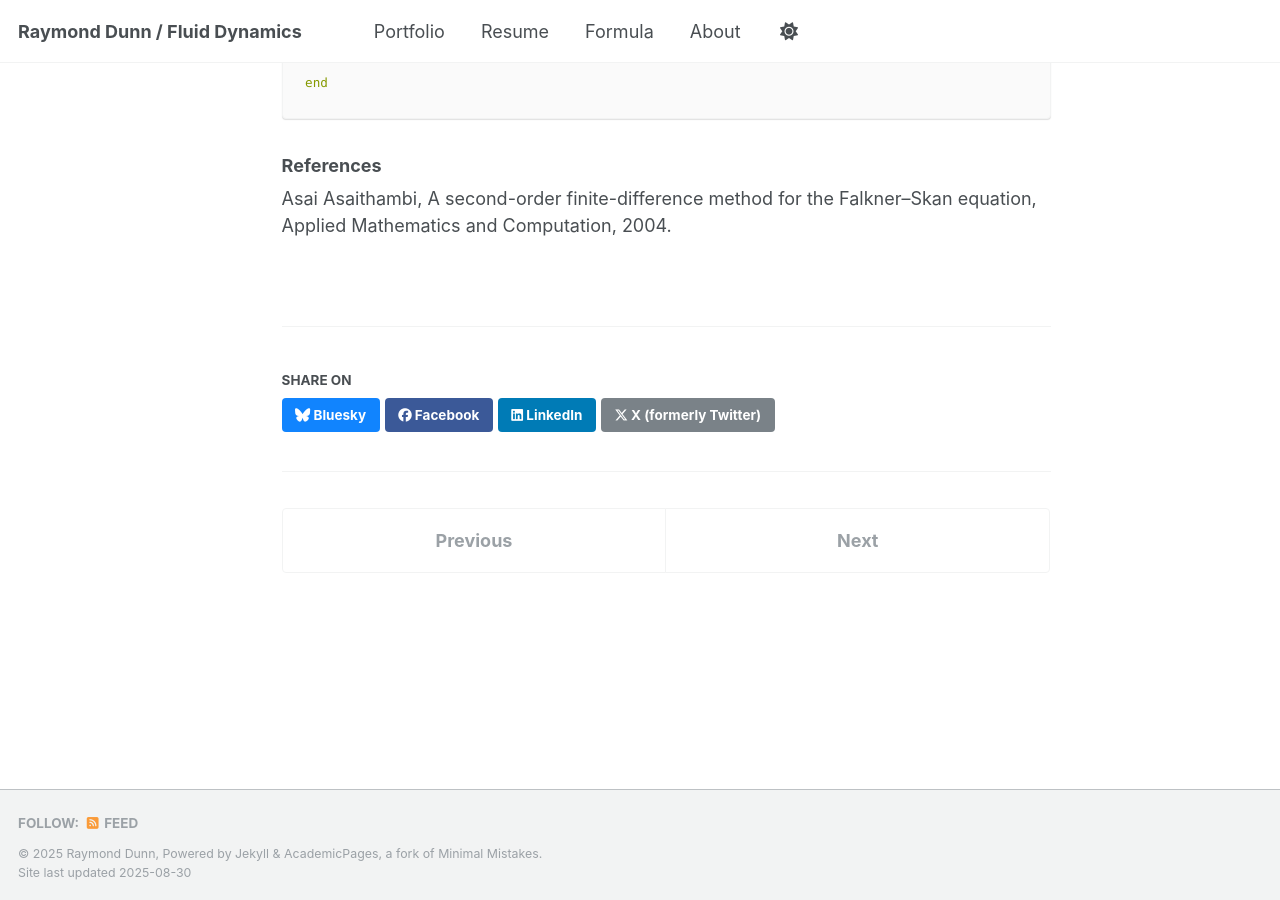
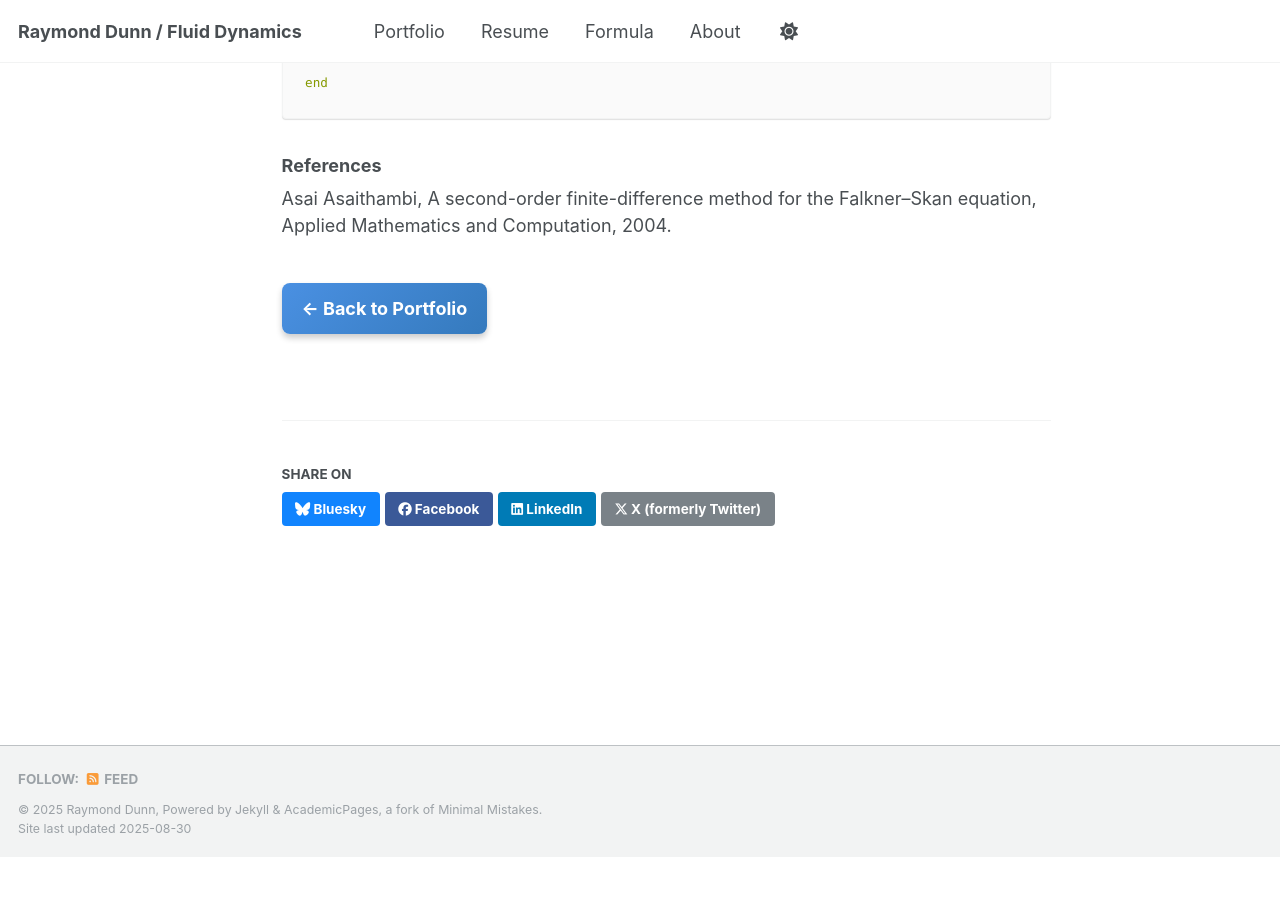
Before and after one commit to Raymond-gif/Raymond-gif.github.io, a Jekyll site: the page built from _portfolio/falknerskancode.md, in a window 1280 px wide and 900 px high, scrolled down 8286 px. Built offline with Jekyll 4.4.1, drawn with Linux system fonts in a browser that asks for light colours; a script that is not in the unit is left out; after the commit the page ends 9143 px from its top, so only the background shows below that.

Commit message:
removed prev/next button

```diff
--- a/_layouts/single.html
+++ b/_layouts/single.html
@@ -85,7 +85,6 @@ layout: default
 
       {% if page.share %}{% include social-share.html %}{% endif %}
 
-      {% include post_pagination.html %}
     </div>
 
     {% if site.comments.provider and page.comments %}
--- a/_portfolio/falknerskancode.md
+++ b/_portfolio/falknerskancode.md
@@ -453,3 +453,7 @@ end
 ### References
 
 Asai Asaithambi, A second-order finite-difference method for the Falkner–Skan equation, Applied Mathematics and Computation, 2004.
+
+<a href="/portfolio/" class="button-gradient" style="display: inline-block; margin-top: 20px;">
+  ← Back to Portfolio
+</a>
```
Also changed, not shown: _portfolio/tensorcalculus.md (+5 -0 lines).
